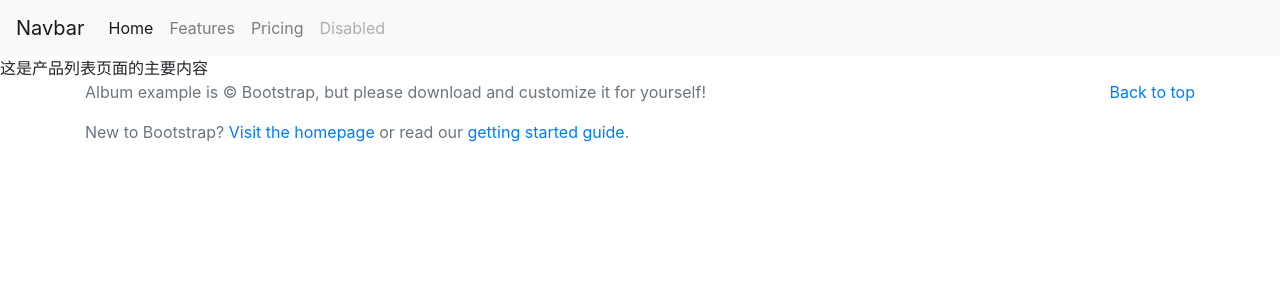
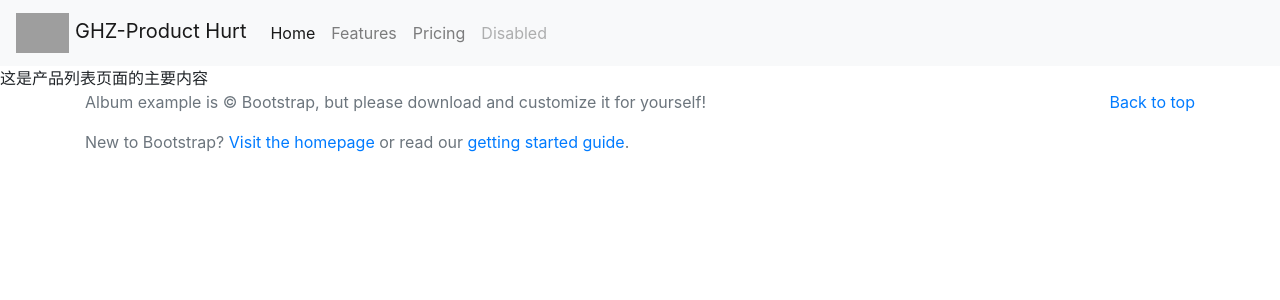
Before and after one commit to GuoHengZhi/product_hunt, a Django app: page / in a window 1280 px wide. Shown: the top 300 px of the page. Run offline with Django 3.2, Linux system fonts and the light colour scheme; some libraries are stand-ins or nearby versions; grey boxes are pictures that could not be loaded.

Commit message:
添加了图标

```diff
--- a/ph/settings.py
+++ b/ph/settings.py
@@ -120,3 +120,7 @@ USE_TZ = True
 # https://docs.djangoproject.com/en/2.2/howto/static-files/
 
 STATIC_URL = '/static/'
+STATIC_ROOT = os.path.join(BASE_DIR,'static')
+STATIC_DIRS = [
+    os.path.join(BASE_DIR,'products/static')
+]
--- a/templates/theme.html
+++ b/templates/theme.html
@@ -16,7 +16,7 @@
     <meta name="author" content="">
     <link rel="icon" href="/docs/4.1/assets/img/favicons/favicon.ico">
 
-    <title>Album example for Bootstrap</title>
+    <title>products</title>
 
     <link rel="canonical" href="https://getbootstrap.com/docs/4.1/examples/album/">
 
@@ -28,7 +28,10 @@
 
   <body>
   <nav class="navbar navbar-expand-lg navbar-light bg-light">
-  <a class="navbar-brand" href="#">Navbar</a>
+  <a class="navbar-brand" href="#">
+      <img src = "{%  static "log_Z.png"%}" height = 40>
+      GHZ-Product Hurt
+  </a>
   <button class="navbar-toggler" type="button" data-toggle="collapse" data-target="#navbarNavAltMarkup" aria-controls="navbarNavAltMarkup" aria-expanded="false" aria-label="Toggle navigation">
     <span class="navbar-toggler-icon"></span>
   </button>
```
